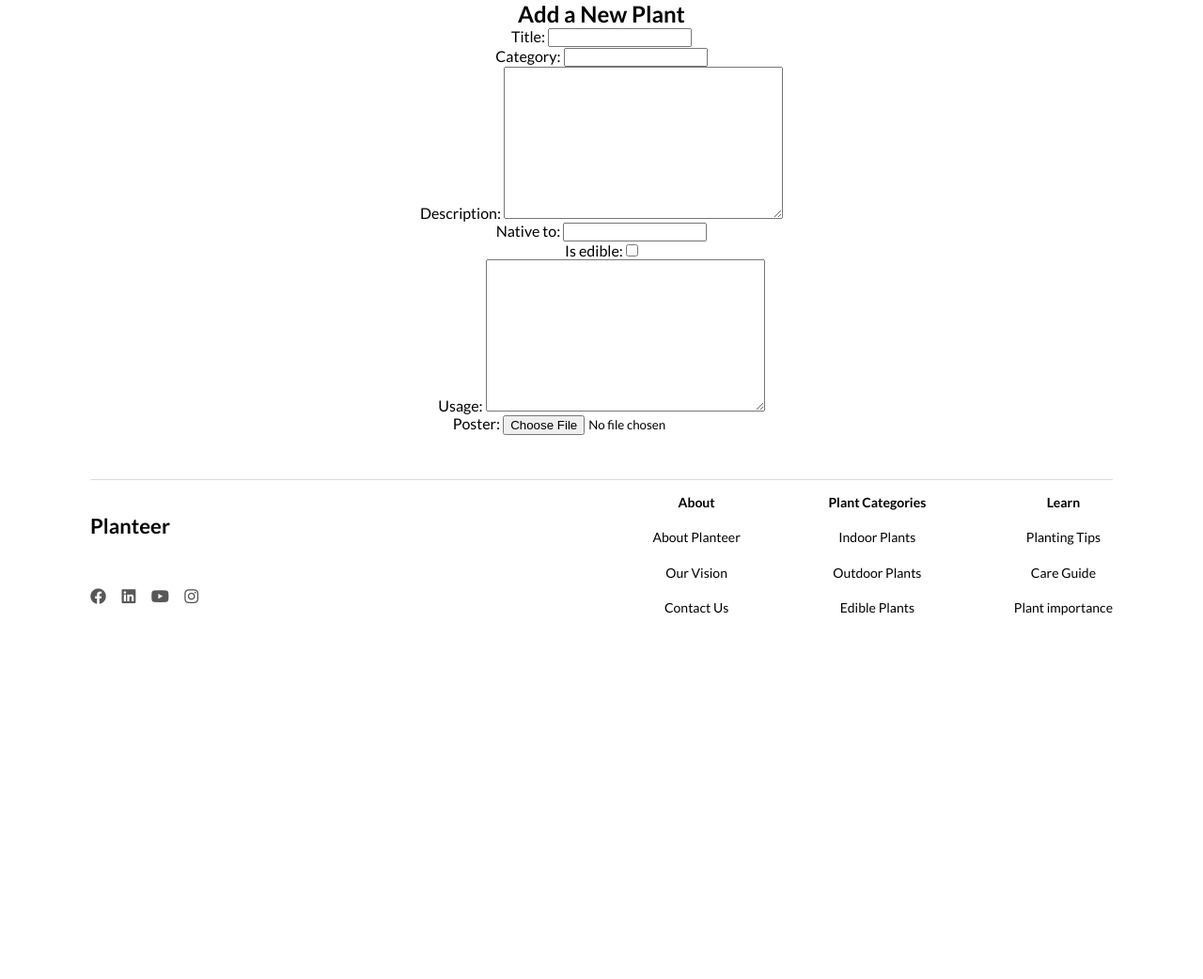
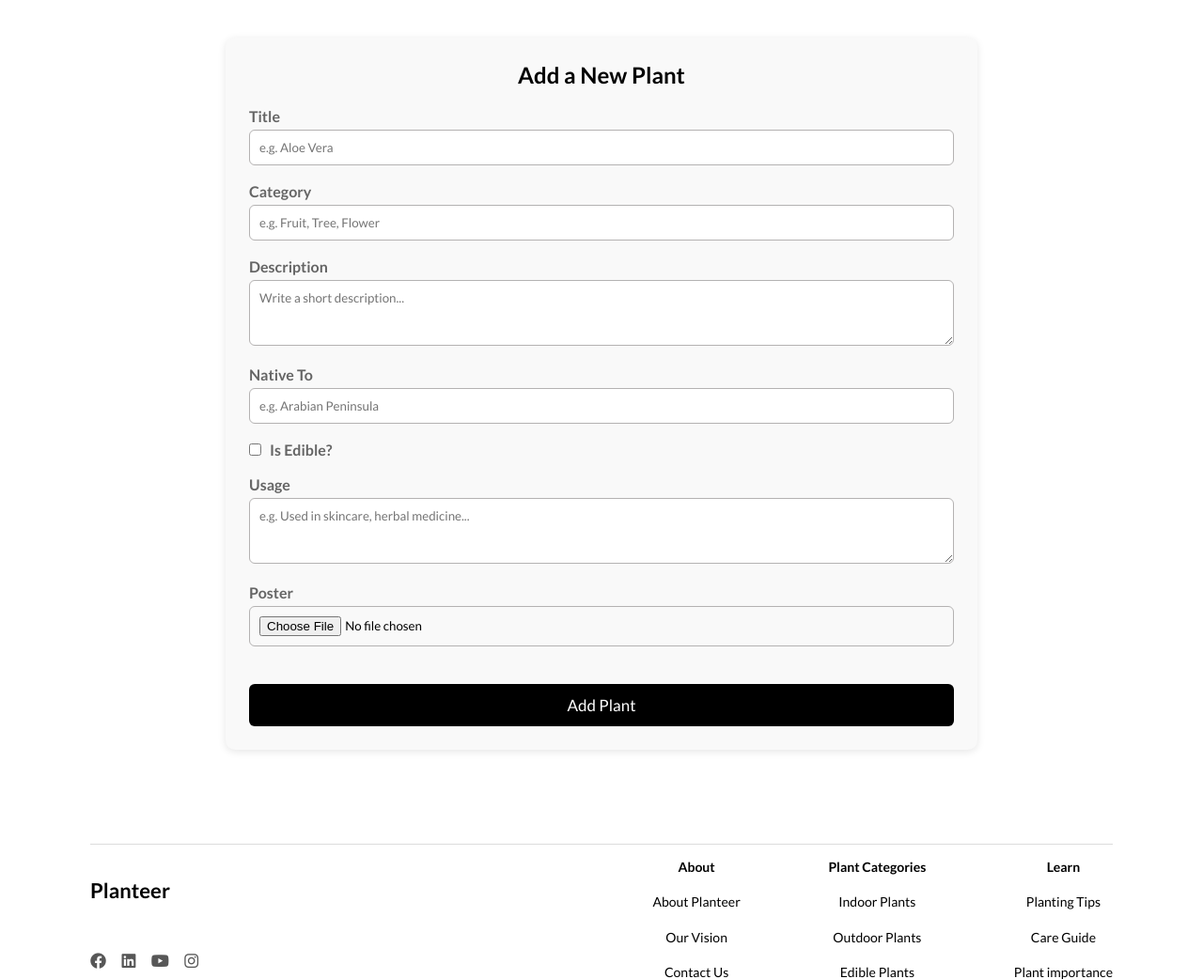
Before and after one commit to T-Python-25-June-15/LAB-ORM-PLANTEER, a Django app: page /plants/new/ in a window 1280 px wide. Shown: the part 120-1162 px from the top of the page at 94% size. Before the commit the page ends 775 px from the top, so only its background shows below. Run offline with Django 5.2, Linux system fonts and the light colour scheme.

Commit message:
60% of the project

```diff
--- a/Planteer/main/views.py
+++ b/Planteer/main/views.py
@@ -1,9 +1,13 @@
 from django.shortcuts import render
 from django.http import HttpRequest, HttpResponse
+from plants.models import Plant
 
 # Home Page
 def home_view (request: HttpRequest):
-    return render (request, "main/index.html")
+
+    plants = Plant.objects.all()[:3]
+
+    return render (request, "main/index.html", context={"plants" : plants})
 
 
 # Contact Page
--- a/Planteer/plants/static/css/new.css
+++ b/Planteer/plants/static/css/new.css
@@ -0,0 +1,58 @@
+
+
+.form-container {
+    width: 95%;
+    max-width: 800px;
+    margin: 0 auto;
+    background-color: #f9f9f9;
+    padding: 25px;
+    border-radius: 10px;
+    box-shadow: 0 2px 8px rgba(0,0,0,0.1);
+    margin-bottom: 100px;
+    margin-top: 40px;
+}
+
+.form-container h2 {
+    text-align: center;
+    margin-bottom: 20px;
+    color: black;
+}
+
+.form-container label {
+    display: block;
+    text-align: left;
+    margin-top: 18px;
+    font-weight: bold;
+    color: rgb(101, 101, 101);
+}
+
+.form-container input[type="text"],
+.form-container textarea,
+.form-container input[type="file"] {
+    width: 100%;
+    padding: 10px;
+    margin-top: 5px;
+    border: 1px solid rgb(180, 178, 178);
+    border-radius: 6px;
+}
+
+.form-container input[type="checkbox"] {
+    margin-right: 6px;
+}
+
+.form-container input[type="submit"] {
+    background-color: black;
+    color: white;
+    border: none;
+    margin-top: 40px;
+    padding: 12px;
+    width: 100%;
+    border-radius: 6px;
+    cursor: pointer;
+    font-size: 17px;
+    transition: 0.3s;
+}
+
+.form-container input[type="submit"]:hover {
+    background-color: #4CAF50;
+}
--- a/Planteer/plants/templates/plants/new.html
+++ b/Planteer/plants/templates/plants/new.html
@@ -4,36 +4,38 @@
 {% block title %}New Plant{% endblock %}
 
 {% block fileStyle %}
-
 <link rel="stylesheet" href="{% static 'css/new.css' %}">
-
-
-
 {% endblock %}
 
 {% block content %}
+<div class="form-container">
+    <h2>Add a New Plant</h2>
+    <form action="{% url 'plants:new_view' %}" method="post" enctype="multipart/form-data">
+        {% csrf_token %}
 
+        <label for="title">Title</label>
+        <input type="text" name="title" id="title" placeholder="e.g. Aloe Vera" required>
 
+        <label for="category">Category</label>
+        <input type="text" name="category" id="category" placeholder="e.g. Fruit, Tree, Flower" required>
 
-<div class="new-content">
+        <label for="description">Description</label>
+        <textarea name="description" id="description" rows="3" placeholder="Write a short description..." required></textarea>
 
-    <h2>Add a New Plant</h2>
+        <label for="native_to">Native To</label>
+        <input type="text" name="native_to" id="native_to" placeholder="e.g. Arabian Peninsula" required>
 
-    <form action="{% url 'plants:new_view' %}" method="post" enctype="multipart/form-data">
+        <label for="is_edible">
+            <input type="checkbox" name="is_edible" id="is_edible"> Is Edible?
+        </label>
 
-        {% csrf_token %}
-        {{ plant_form.as_p }}
+        <label for="usage">Usage</label>
+        <textarea name="usage" id="usage" rows="3" placeholder="e.g. Used in skincare, herbal medicine..." required></textarea>
 
+        <label for="poster">Poster</label>
+        <input type="file" name="poster" id="poster">
 
+        <input type="submit" value="Add Plant">
     </form>
-
-
 </div>
-
-
-
-
-
-
-
 {% endblock %}
--- a/Planteer/templates/base.html
+++ b/Planteer/templates/base.html
@@ -19,12 +19,12 @@
         <header>
             <nav>
                 <div class="logo-div">
-                    <a href="#">Planteer</a>
+                    <a href="{% url 'main:home_view' %}">Planteer</a>
                 </div>
                 <div class="top-right-nav">
                     <a href="">All Plants</a>
                     <a href="">Contact Us</a>
-                    <a href="" class="btn">Add Plant</a>
+                    <a href="{% url 'plants:new_view'%}" class="btn">Add Plant</a>
                 </div>
             </nav>
 
```
Also changed, not shown: Planteer/main/templates/main/index.html (+9 -23 lines), Planteer/plants/templates/plants/all.html (+13 -20 lines), Planteer/media/images/Aloe.jpg (added), Planteer/media/images/Jrjr.jpg (added), Planteer/media/images/banana.jpg (added), Planteer/media/images/plant.jpg (added), Planteer/plants/static/css/all.css.
